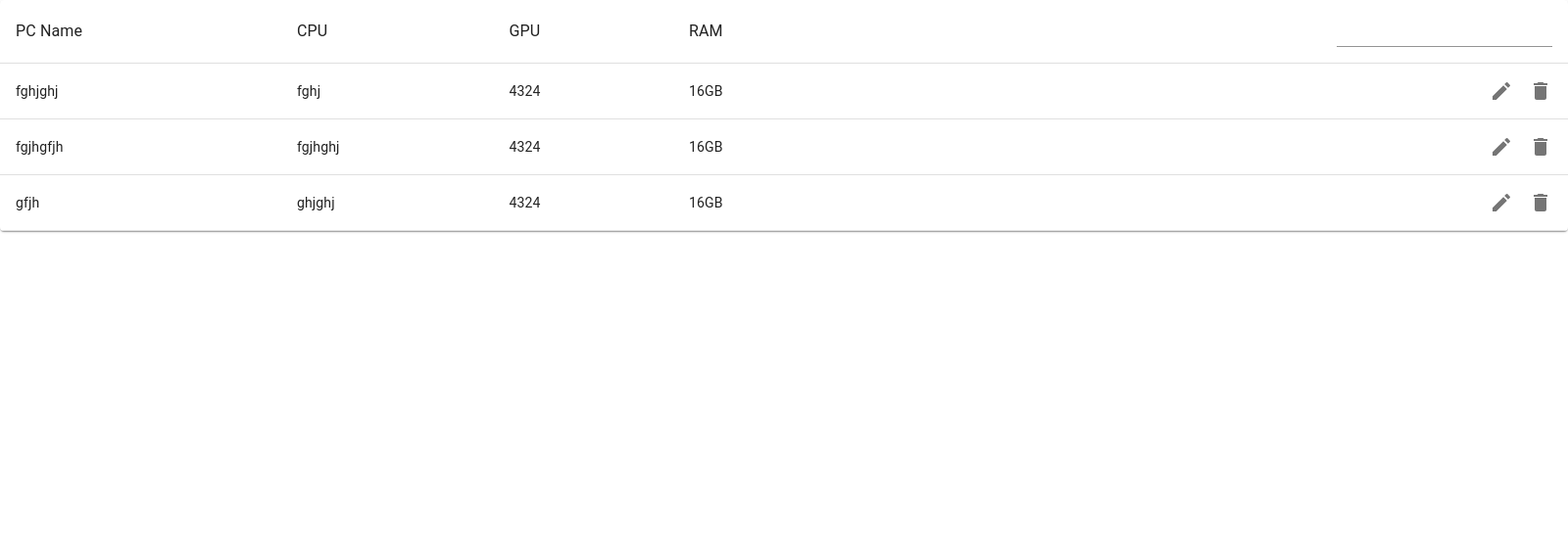
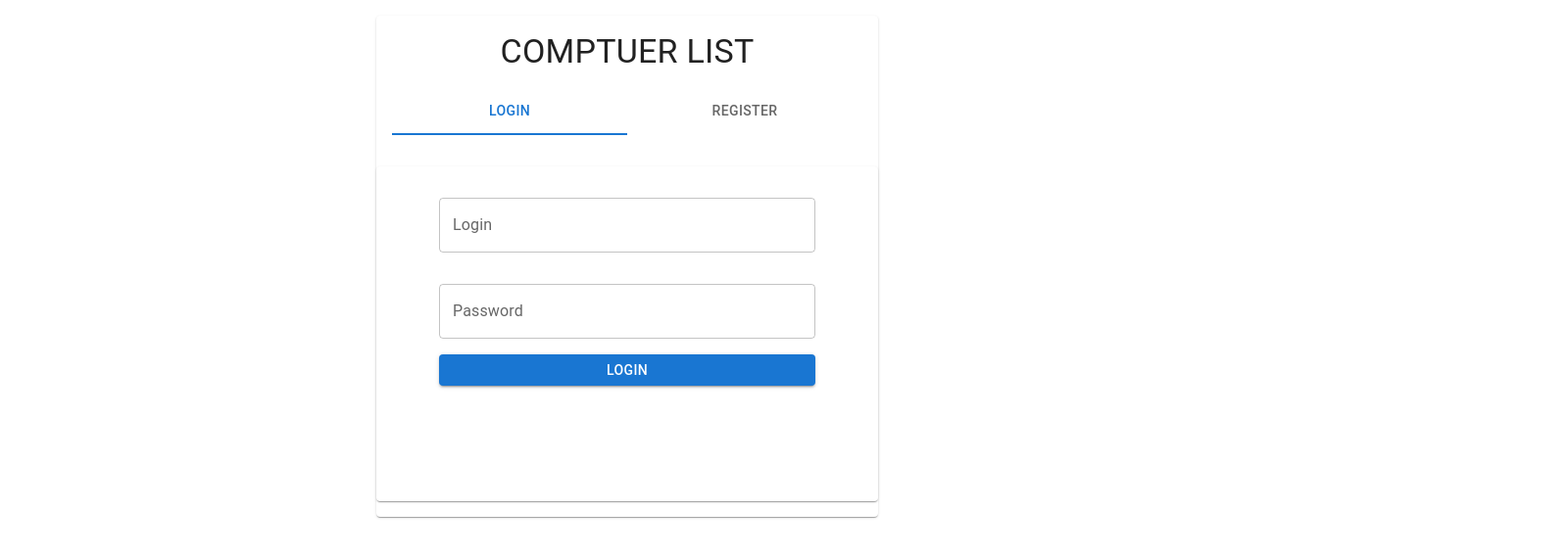
Before and after one commit to PoKonrad/pclist, a React (Create React App) app in the folder site/: page /login in a window 1280 px wide. Shown: the top 568 px of the page at 98% size, 1600 px wide, since content can reach past the window. Built offline with nearby package versions, Linux system fonts and the light colour scheme.

Commit message:
Additional routes

```diff
--- a/site/src/App.js
+++ b/site/src/App.js
@@ -1,15 +1,25 @@
 import logo from './logo.svg';
 import './App.css';
-import { Box } from '@mui/material';
-import PcTable from './components/PcTable';
+import Index from './routes/Index'
+import Login from './routes/Login'
+import UserList from './routes/UserList'
+import {
+  BrowserRouter,
+  Switch,
+  Route,
+  Link,
+  Routes
+} from "react-router-dom";
 
 function App() {
   return (
-    <div className="App">
-      <Box>
-        <PcTable />
-      </Box>
-    </div>
+    <BrowserRouter>
+      <Routes>
+      <Route path='/' element={<Index />} />
+      <Route path='/login' element={<Login />} />
+      <Route path='/userlist' element={<UserList />} />
+      </Routes>
+    </BrowserRouter>
   );
 }
 
--- /dev/null
+++ b/site/src/routes/Index.js
@@ -0,0 +1,10 @@
+import React from 'react'
+import PcTable from '../components/PcTable'
+
+const Index = () => {
+  return (
+    <PcTable />
+  )
+}
+
+export default Index
```
Also changed, not shown: site/src/routes/UserList.js (added).
